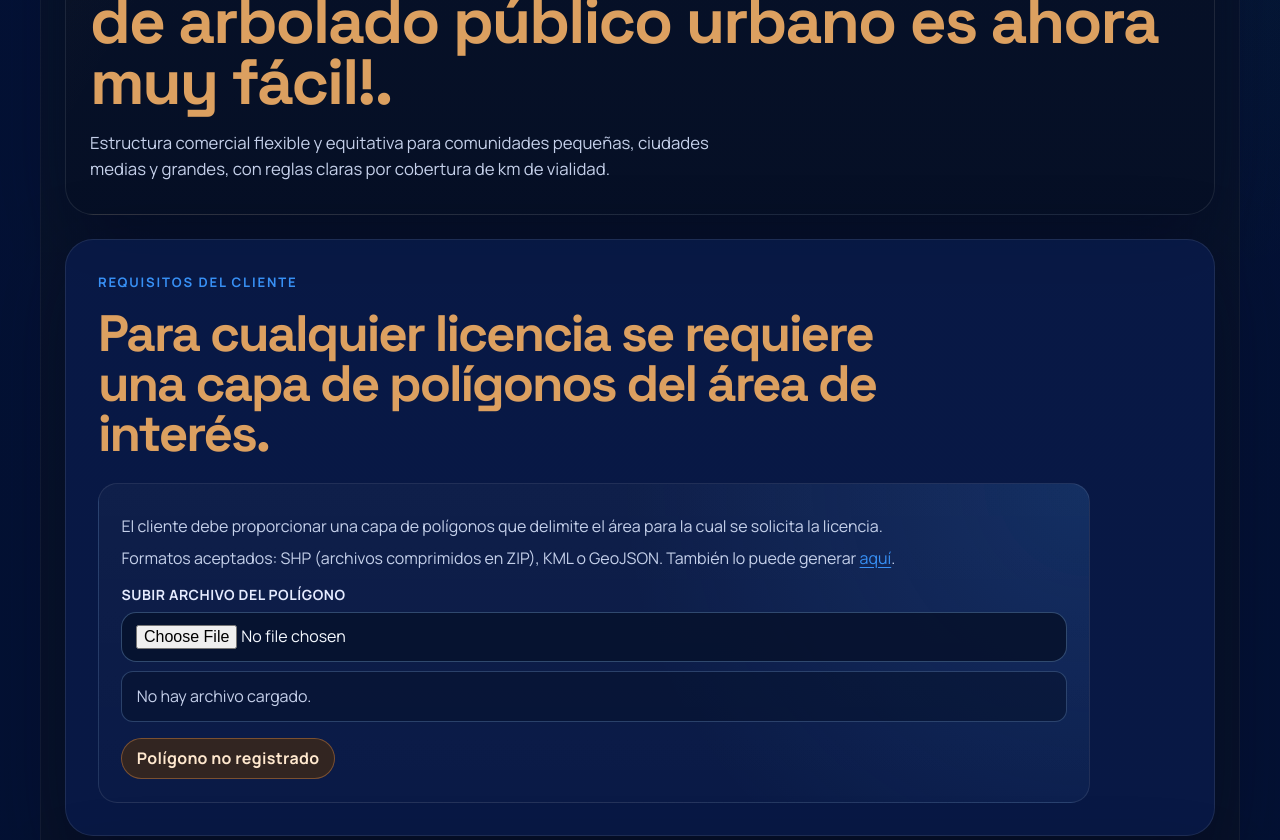
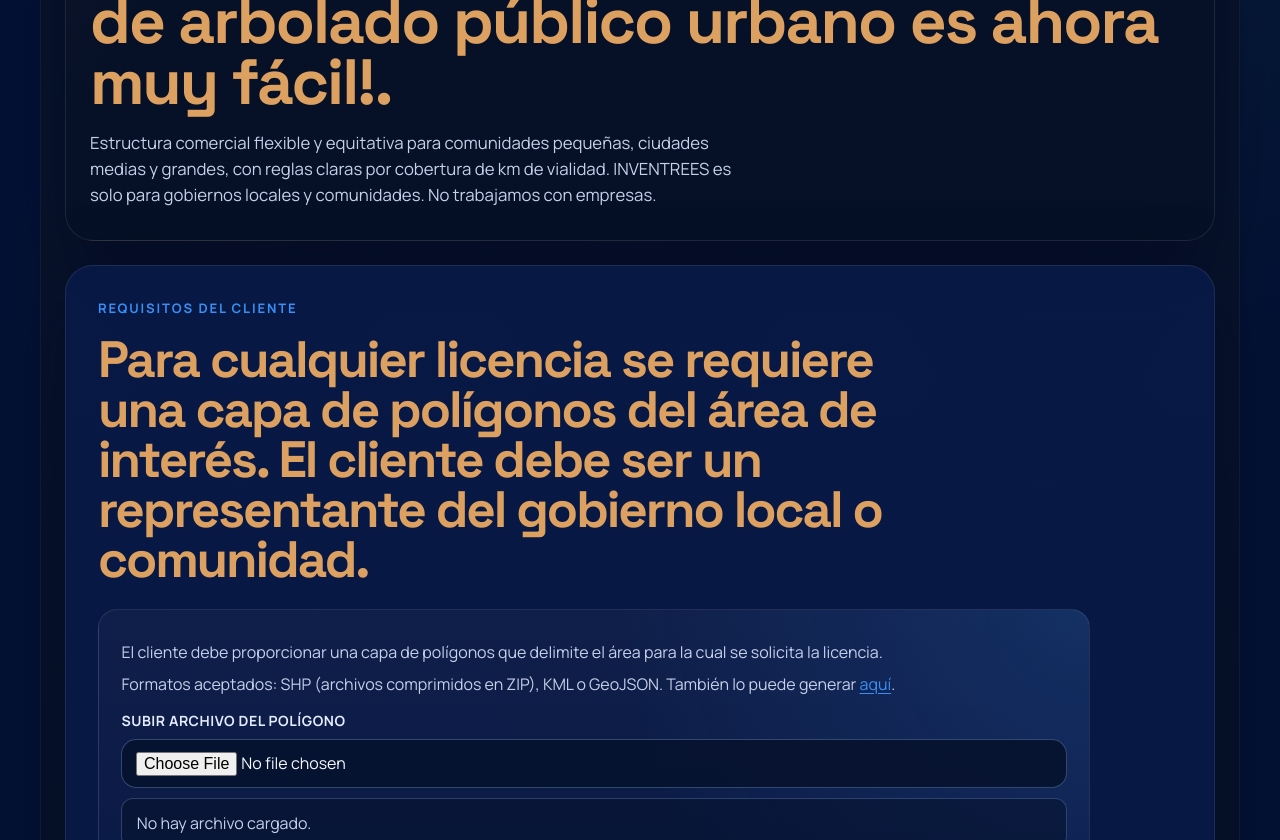
Before and after one commit to moraman61-arch/terralogica-web, a React (Vite) app: page /servicios/software/inventrees in a window 1280 px wide. Shown: the part 1000-1840 px from the top of the page. Built offline with nearby package versions, Linux system fonts and the light colour scheme.

Commit message:
Update InventreesPlanes functionality

```diff
--- a/src/InventreesPlanes.jsx
+++ b/src/InventreesPlanes.jsx
@@ -896,7 +896,7 @@ function InventreesPlanes() {
           </div>
           <h1>Crear y mantener su propio inventario de arbolado público urbano es ahora muy fácil!.</h1>
           <p className="hero-text">
-            Estructura comercial flexible y equitativa para comunidades pequeñas, ciudades medias y grandes, con reglas claras por cobertura de km de vialidad.
+            Estructura comercial flexible y equitativa para comunidades pequeñas, ciudades medias y grandes, con reglas claras por cobertura de km de vialidad. INVENTREES es solo para gobiernos locales y comunidades. No trabajamos con empresas.
           </p>
         </div>
       </section>
@@ -904,7 +904,7 @@ function InventreesPlanes() {
       <section className="services-section inventory-requirements-section">
         <div className="section-heading compact">
           <p className="eyebrow">Requisitos del cliente</p>
-          <h2>Para cualquier licencia se requiere una capa de polígonos del área de interés.</h2>
+          <h2>Para cualquier licencia se requiere una capa de polígonos del área de interés. El cliente debe ser un representante del gobierno local o comunidad.</h2>
         </div>
         <div className="identity-card inventory-requirements-card">
           <p>
```
